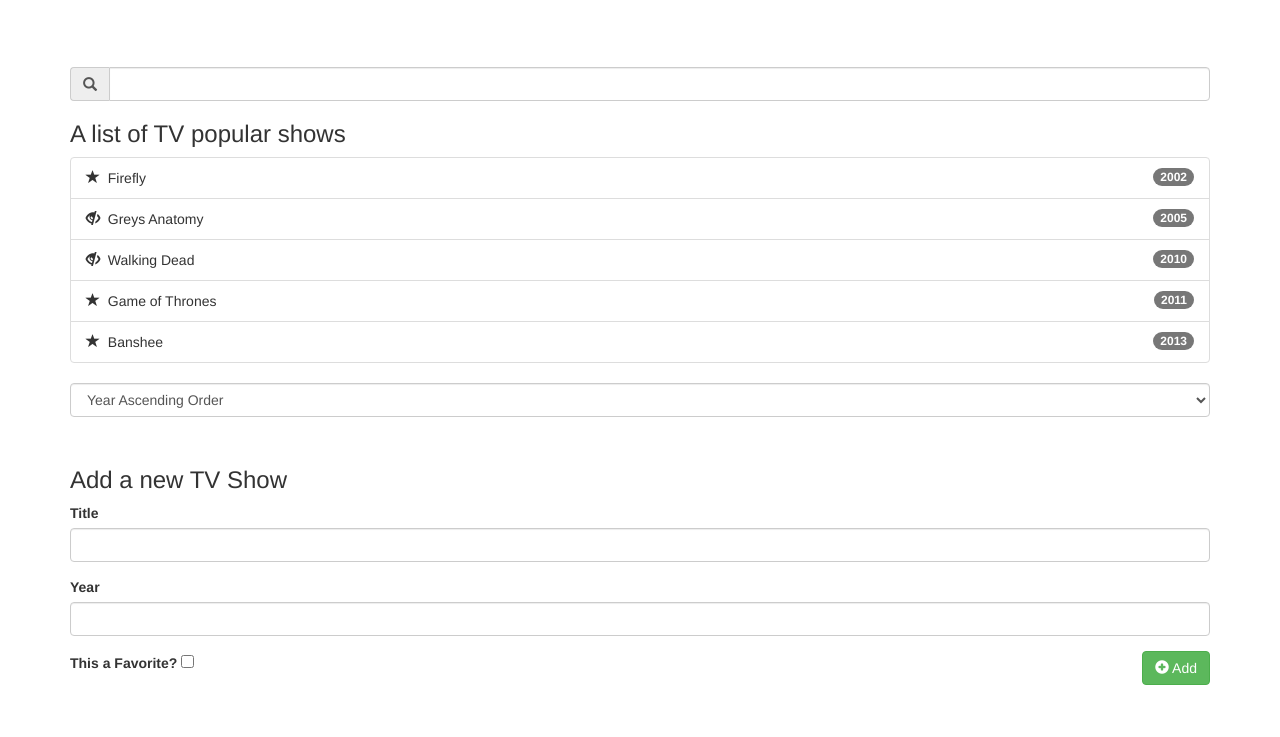
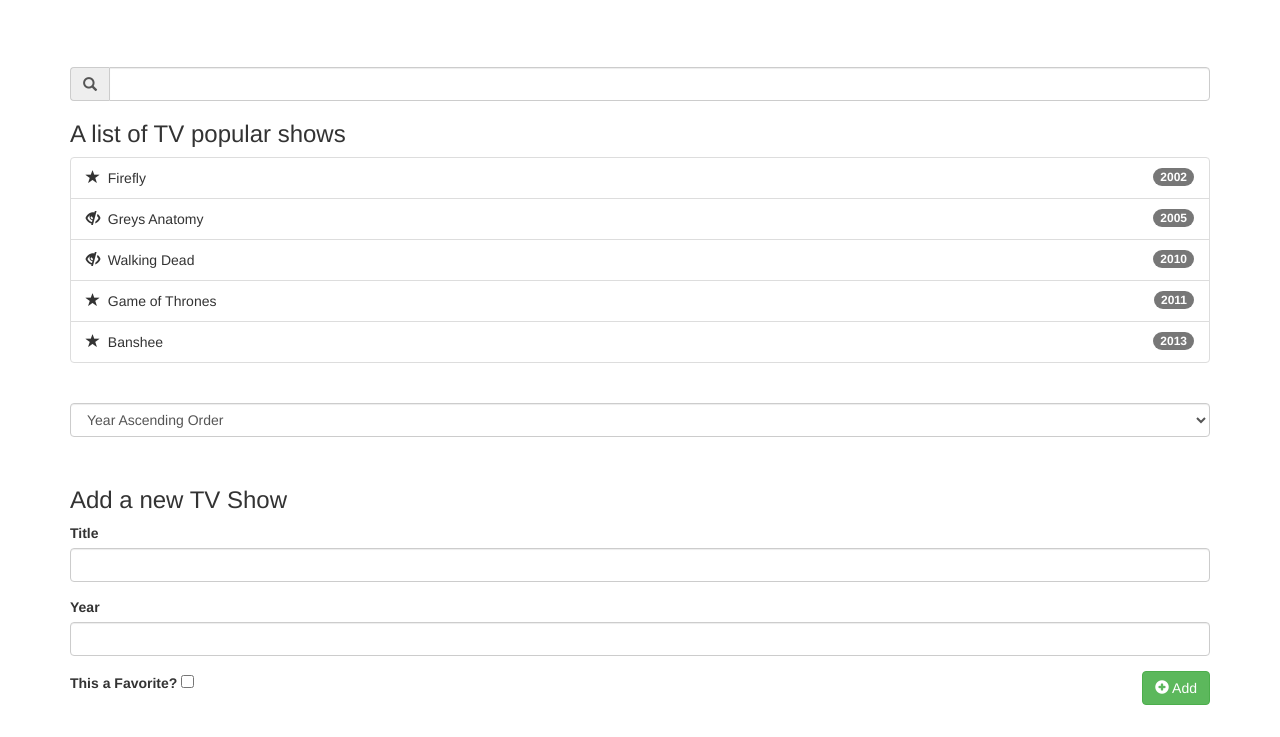
Before and after one commit to 100stacks/wrangular, a plain HTML site: page index.html in a window 1280 px wide. Shown: the part 63-800 px from the top of the page. Drawn offline with nearby package versions, Linux system fonts and the light colour scheme.

Commit message:
adjust formatting

```diff
--- a/index.html
+++ b/index.html
@@ -33,8 +33,9 @@
 					&nbsp;{{show.title}}
 					<span class="badge">{{&nbsp;show.year }}</span>
 				</li>
+
 			</ul>
-
+			&nbsp;&nbsp;&nbsp;
 			<select class="form-control pull-right" ng-model="main.order" ng-options="order as order.title for order in main.orders"></select>
 			<p>&nbsp;</p>
 
```
